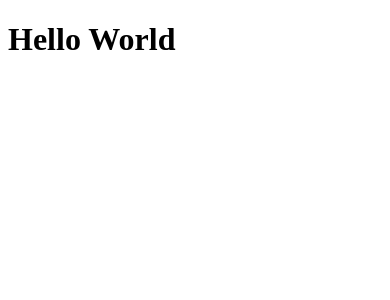
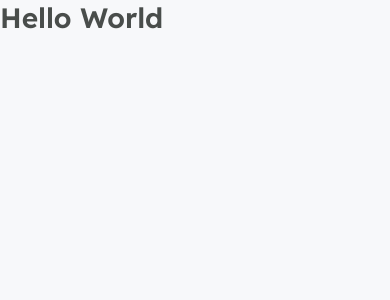
Before and after one commit to diogosalesdev/podcastr, a Next.js app: page / in a window 390 px wide. Shown: the top 300 px of the page. Built offline with nearby package versions, Linux system fonts and the light colour scheme.

Commit message:
Global styles created

```diff
--- a/package.json
+++ b/package.json
@@ -10,7 +10,8 @@
   "dependencies": {
     "next": "10.1.3",
     "react": "17.0.2",
-    "react-dom": "17.0.2"
+    "react-dom": "17.0.2",
+    "sass": "^1.32.11"
   },
   "devDependencies": {
     "@types/node": "^14.14.41",
--- a/src/pages/_app.tsx
+++ b/src/pages/_app.tsx
@@ -1,3 +1,4 @@
+import '../styles/global.scss'
 
 function MyApp({ Component, pageProps }) {
   return <Component {...pageProps} />
--- /dev/null
+++ b/src/pages/_document.tsx
@@ -0,0 +1,18 @@
+import Document, { Head, Html, Main, NextScript } from 'next/document'
+
+export default class MyDocument extends Document {
+  render() {
+    return (
+      <Html>
+        <Head>
+          <link rel="preconnect" href="https://fonts.gstatic.com" />
+          <link href="https://fonts.googleapis.com/css2?family=Inter:wght@400;500&family=Lexend:wght@500;600&display=swap" rel="stylesheet" />
+        </Head>
+        <body>
+          <Main />
+          <NextScript />
+        </body>
+      </Html>
+    )
+  }
+}
--- a/src/styles/global.scss
+++ b/src/styles/global.scss
@@ -1,3 +1,9 @@
+* {
+  margin: 0;
+  padding: 0;
+  box-sizing: border-box;
+}
+
 :root {
   --white: #FFF;
 
@@ -14,3 +20,43 @@
   --purple-500: #8257E5;
   --purple-800: #6F48C9;
 }
+
+@media (max-width: 1080px) {
+  html {
+    font-size: 93.75%;
+  }
+}
+
+@media (max-width: 720px) {
+  html {
+    font-size: 87.5%;
+  }
+}
+
+
+body {
+  background: var(--gray-50);
+}
+
+body, input, textarea, button {
+  font: 500 1rem Inter, sans-serif;
+  color: var(--gray-500);
+}
+
+h1, h2, h3, h4, h5, h6 {
+  font-weight: 600;
+  font-family: Lexend, sans-serif;
+  color: var(--gray-800);
+}
+
+h1 {
+  font-size: 2rem;
+}
+
+h2 {
+  font-size: 1.5rem;
+}
+
+button {
+  cursor: pointer;
+}
```
Also changed, not shown: 1 other file (tests, documents, lock files or other folders).
